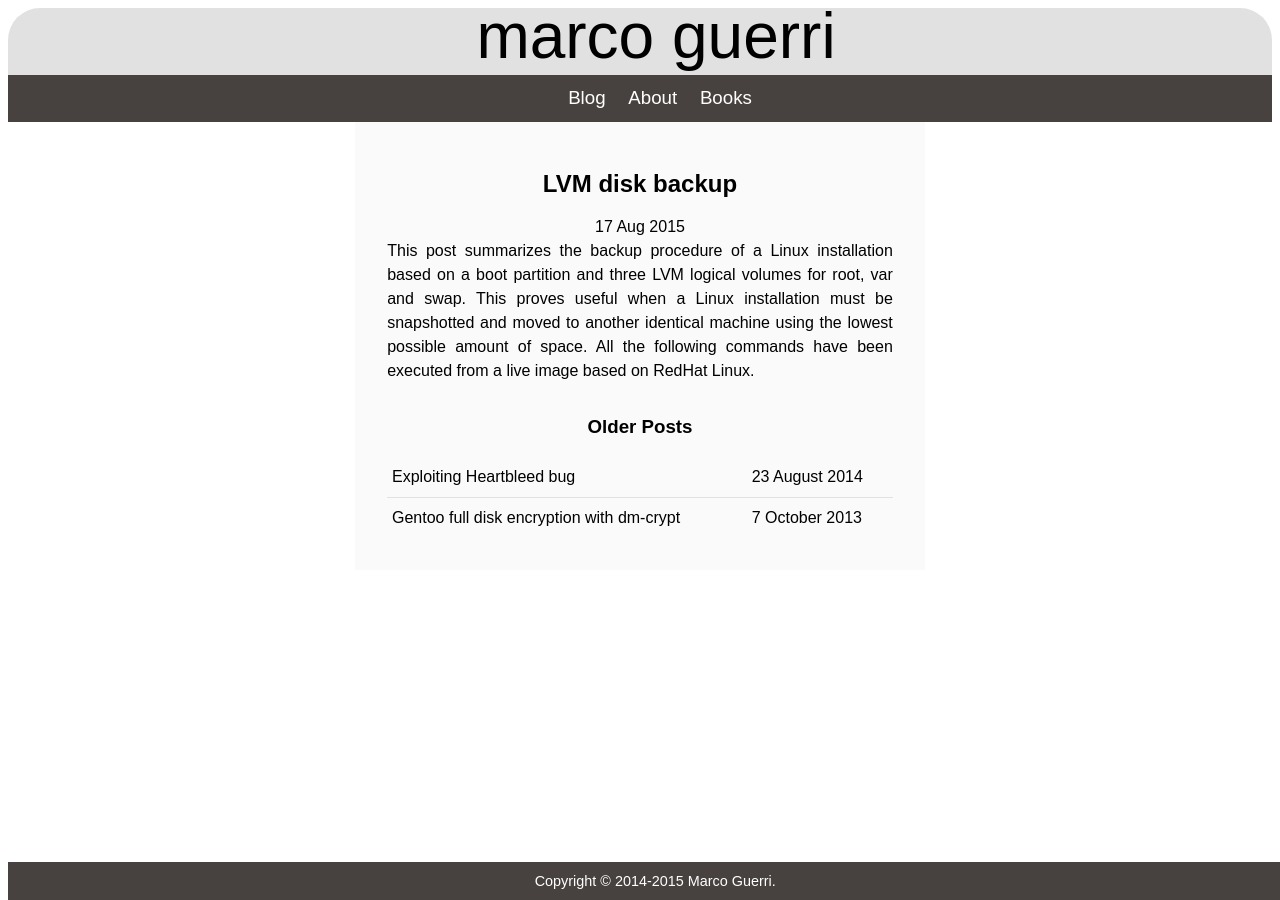
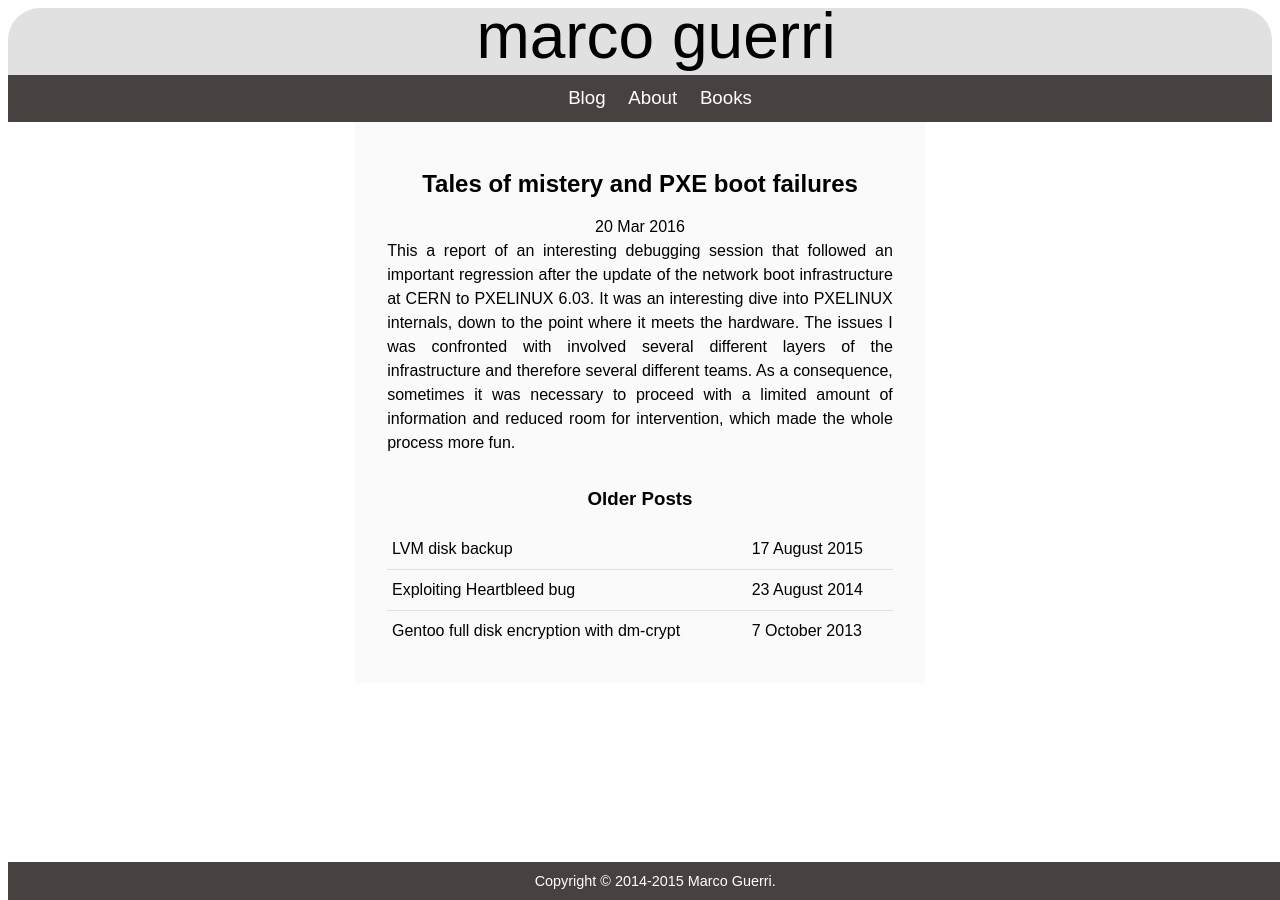
Before and after one commit to marcoguerri/marcoguerri.github.io, a Jekyll site: the page built from index.html, in a window 1280 px wide. Built offline with Jekyll 4.4.1, drawn with Linux system fonts in a browser that asks for light colours; nearby versions of some CDN libraries; part of the change alters nothing that is shown.

Commit message:
Progresses on the PXE boot post

```diff
--- a/_posts/2016-03-21-tales-of-mistery-and-pxelinux.markdown
+++ b/_posts/2016-03-21-tales-of-mistery-and-pxelinux.markdown
@@ -3,17 +3,17 @@ layout: post
 title:  "Tales of mistery and PXE boot failures"
 date:   2016-03-20 21:00:00
 categories: jekyll update
-published: no
-summary: "This a report of an interesting debugging session that followed a major
+published: yes
+summary: "This a report of an interesting debugging session that followed an important
 regression after the update of the network boot infrastructure at CERN to PXELINUX
 6.03. It was an interesting dive into PXELINUX internals, down to the point where
 it meets the hardware. The issues I was confronted with involved several different
 layers of the infrastructure and therefore several different teams. As a consequence,
 sometimes it was necessary to proceed with a limited amount of information and reduced
-room for intervention, which kind of made the whole process more fun."
+room for intervention, which made the whole process more fun."
 ---
 
-Background
+Background and setup
 =======
 At some point at the beginning of 2016, given the increasing necessity to support
 UEFI PXE boot, a decision was taken to upgrade the old PXELINUX 4
@@ -33,8 +33,8 @@ would appear: "Failed to load ldlinux.c32". And then a reboot.
 </p>
 
 
-The pieces involved
-=======
+The components involved
+------
 The infrastructure for PXE boot involves several components: clearly, a NIC,
 with its PXE-compliant firmware, a DHCP server, a TFTP server, a PXE implementation
 that does the heavy lifting, that is, loading and booting the kernel and initrd,
@@ -55,11 +55,11 @@ process far too advanced.
 Anyway, if you don't have a dog, you go hunt with the cat. At a second thought,
 some of these hurdles could be overcome without too much effort. After deciding
 to focus on the first instance of the failure, the Chelsio T520-LL-CR, I set out
-on a journey that turned out extremely interesting.
+on a journey that turned out very interesting.
 
 
-First: the network
-=======
+A quick look at the network
+------
 The first approach that I tried was to dump the network traffic, in case something
 obvious would turn up. I could not dump the traffic on the machine itself during
 PXE boot, and dumping at the other end of the communication was not a good idea
@@ -69,8 +69,8 @@ traffic I could see my client loading pxelinux image and then going radio silenc
 Here I made the first assumption, that unfortunately turned out to be wrong later on:
 after relinquishing control to pxelinux, there is no network activity whatsoever.
 
-Second: DHCP/TFTP
-=======
+DHCP/TFTP servers
+------
 The following piece that I needed was my own DHCP/TFTP infrastructure, so that
 I could bypass the official servers and point directly to my test instances where
 I could deploy a custom pxelinux. This also turned out doable. What was necessary was
@@ -79,7 +79,138 @@ the following:
 * Setting up a DHCP/TFTP server
 * Adding the DHCP server to a list that would be taken into consideration by
 the DHCP Relays when routing DHCP traffic (you need a good reason to be in that
-list :) )
+list!)
 * Disabling any kind of DHCP answer from the official servers
-* Configuring the "underground" machines to provide an answer for the host under
-test, pointing to the test tftp server and custom pxelinux.
+* Configuring my own DHCP instance to provide an answer for the host under
+test, pointing to the test TFTP server and custom pxelinux.
+
+Once the test environment was in place, the debugging could start.
+
+
+
+Interaction with the machine
+------
+Another import point to address was the interaction with the machine under test.
+The system I used was part of a quad enclosure installed in a water cooled rack
+in the Data Centre. Clearly, you don't want to stand there with your keyboard/monitor
+for long time, as the noise, heat, air exhausted by the systems, all contribute
+to make the experience very tiring. The obvious way to proceed was to use KVM over
+IP, in order to have complete control over the system, and to perform power
+management operations via IPMI. With such a setup, I didn't have to leave the office
+for a second :).
+
+
+Deploying the correct binary
+------
+pxelinux is part of syslinux project and it comes in two different flavors:
+*pxelinux.0* and *lpxelinux.0*.
+For the remainder of this experiment, the following remarks apply:
+
+* I was compiling and testing the 32bits version of pxelinux
+* I was working on git commit 138e850f
+
+The first binary that I tried to deploy with my test environment was pxelinux.0,
+and this worked flawlessly, I could boot without any problem. With lpxelinux.0 instead, the
+behavior was identical to the production version: "Failed to load ldlinux.c32",
+and reboot. My understanding of the difference between the two was very limited, but
+idea is the following:
+
+* lpxelinux.0 natively supports HTTP and FTP transfers by integrating
+a full-fledged TCP/IP stack, lwIP, therefore interacting with the NIC only to
+transmit/receive layer 2 frames.
+* pxelinux relies instead on something else to implement network communication,
+therefore having to provide only application level payloads (or probably only
+data structures correctly populated as required by the PXE standard).
+
+
+Getting started...
+=======
+
+Now, with a working setup, and knowing more or less what I was after, It was just
+a matter of digging down enough...
+
+
+Debug messages
+------
+A good point where to start was where the error message itself was raised.
+A quick grep pointed to *./core/elflink/load_env32.c*, function load_env32.
+
+{% highlight C %}
+    writestr("\nFailed to load ");
+    writestr(LDLINUX);
+{% endhighlight %}
+
+<i>This function starts the ELF module subsystem, by first trying to load the dynamic
+linker, ldlinux.c32, which is normally deployed on the TFTP server. This is consistent
+with the network traffic trace: the first time ldlinux tries to access the network,
+for some reason it fails and eventually it times out.</i>
+
+Something that I clearly needed was debug messages, enabling those already present and adding more, if needed.
+*writestr* didn't seem something I could use: it was printing directly to the video buffer,
+but it didn't support format strings. *dprintf*, however, seemed to be more suitable
+for the job. But what does dprinf do? By default, it is defined as vdprintf, and
+a quick look at the code revealed that I could not expect messages coming up on
+the KVM....
+
+{% highlight C %}
+    /* Initialize the serial port to 115200 n81 with FIFOs enabled */
+    outb(0x83, debug_base + LCR);
+    outb(0x01, debug_base + DLL);
+    outb(0x00, debug_base + DLM);
+    [...]
+{% endhighlight %}
+
+
+Yay, serial port! It turns out that *DEBUG_STDIO* can be enabled to redefine dprintf
+as printf, having debug messages written directly on the video buffer. In my case,
+serial port was actually good enough, I could easily copy/paste, which would
+have been more difficult with KVM. Clearly, it was not my intention to go
+down in the machine room and plug any connector to the machine. Again, modern
+BMCs can redirect traffic on serial port on the network via Serial Over Lan. So,
+
+* SOL activated
+{% highlight console %}
+ipmitool -H <BMC_HOSTNAME> -I lanplus -U <USERNAME> -P <PASSWORD> sol payload enable <LANCHANNEL> <USER_ID>
+ipmitool -H <BMC_HOSTNAME> -I lanplus -U <USERNAME> -P <PASSWORD> sol activate
+{% endhighlight %}
+
+* Debug messages enabled in core/Makefile adding a couple of CFLAGS: *-DDEBUG_PORT=0x3f8* *-DCORE_DEBUG=1*
+(there might have been a better way to do this...)
+
+{% highlight console %}
+    CFLAGS += -D__SYSLINUX_CORE__ -D__FIRMWARE_$(FIRMWARE)__ \
+              -I$(objdir) -DLDLINUX=\"$(LDLINUX)\"
+              -DDEBUG_PORT=0x3f8 -DCORE_DEBUG=1
+{% endhighlight %}
+* Serial console redirection disabled in the BIOS, to avoid too much noise on the
+SOL
+
+Deploy, reboot and fingers crossed..
+
+{% highlight console %}
+ inject: 0x579d0 bytes @ 0x00022a30, heap 1 (0x0018c2b8)
+ start = 510, len = 79ef0, type = 1start = 100000, len = 7d206000, type = 1will inject a block start:0x3a1000 size 0x7cf65000inject: 0x7cf65000 bytes @ 0x003a1000, heap 0 (0x0018c280)
+ start = 7d306000, len = 1beb000, type = 2start = 7eef1000, len = 116000, type = 2start = 7f007000, len = 228000, type = 2start = 7f22f000, len = e1000, type = 2start = 7f310000, len = 4f0000, type = 2start = 80000000, len = 10000000, type = 2start = fed1c000, len = 24000, type = 2start = ff000000, len = 1000000, type = 2
+ PXELINUX 6.04 lwIP 6.04-pre1-1-g138e850* Copyright (C) 1994-2015 H. Peter Anvin et al
+ !PXE entry point found (we hope) at 8EBD:00FA via plan A
+ UNDI code segment at 8EBD len 3E0F
+ UNDI data segment at 8468 len A550
+ UNDI: baseio 0000 int 11 MTU 1500 type 1 "DIX+802.3" flags 0x0
+ [...]
+{% endhighlight %}
+
+<i>Annuntio vobis gaudium magnum: Habemus debug messages</i> (tons of them)!
+So, I though a good idea was to start from *load_env32*. I tried to follow the control
+path, keeping an eye open for something that could be the root cause of the
+failure to load ldlinux.c32 from the network. After some flawless execution,
+the following is the path that seemed relevant to me.
+relevant
+
+{% highlight console %}
+start_ldlinux
+ _start_ldlinux
+  findpath [./com32/lib/sys/module/common.c]
+   fopen
+
+
+{% endhighlight %}
```
